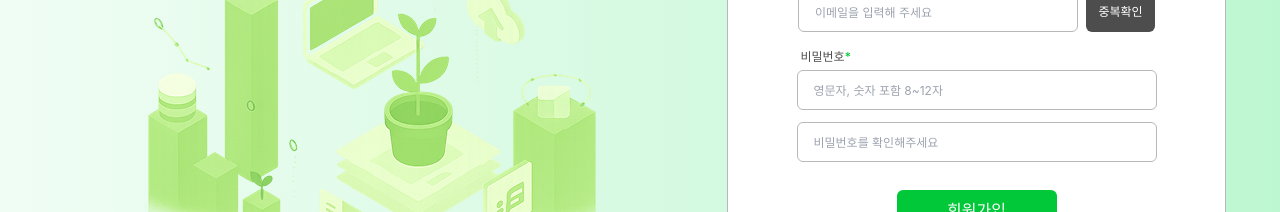
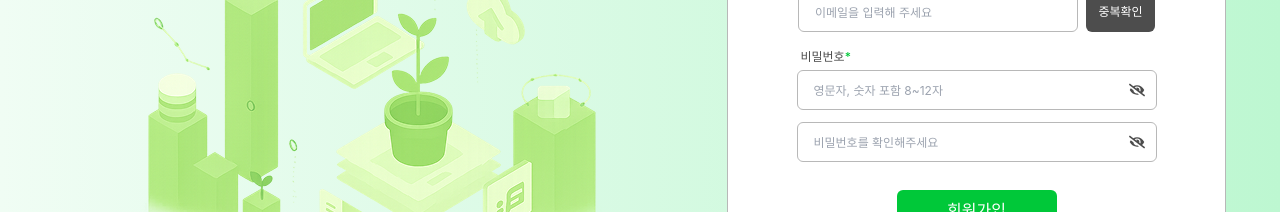
Before and after one commit to 2025-YU-SE/Gardener_web, a React (Vite) app: page /sign-up in a window 1280 px wide. Shown: the part 350-562 px from the top of the page. Built offline with nearby package versions, Linux system fonts and the light colour scheme; no server answers; a web font is replaced by a local one.

Commit message:
feat: 비밀번호 보기 기능 추가

```diff
--- a/src/pages/SignUp.jsx
+++ b/src/pages/SignUp.jsx
@@ -2,6 +2,7 @@ import React, { useState } from "react";
 import HeaderAuth from "../components/header/HeaderAuth";
 import illustration from "../assets/illustration.png";
 import { signup, checkUsername, checkEmail } from "../api/userApi";
+import { FaEye, FaEyeSlash } from "react-icons/fa";
 
 function SignUp() {
   // 입력값 상태 관리
@@ -19,6 +20,9 @@ function SignUp() {
   const [isCheckingEmail, setIsCheckingEmail] = useState(false);
   const [emailCheckMessage, setEmailCheckMessage] = useState("");
   const [isEmailAvailable, setIsEmailAvailable] = useState(null);
+
+  const [showPassword, setShowPassword] = useState(false);
+  const [showPasswordCheck, setShowPasswordCheck] = useState(false);
 
   // 아이디 중복 확인
   const handleCheckUsername = async () => {
@@ -221,24 +225,45 @@ function SignUp() {
               <label className="flex items-center text-[12px] font-medium text-[#4D4D4D] ml-1 mb-1">
                 비밀번호 <p className="text-[#00C839]">*</p>
               </label>
+
+              <div className="relative">
                 <input
-                type="password"
+                  type={showPassword ? "text" : "password"}
                   placeholder="영문자, 숫자 포함 8~12자"
-                className="w-[360px] h-[40px] border border-[#B8B8B8] rounded-[6px] px-4 py-3 text-[12px]"
+                  className="w-[360px] h-[40px] border border-[#B8B8B8] rounded-[6px] px-4 py-3 text-[12px] pr-10"
                   value={password}
                   onChange={(e) => setPassword(e.target.value)}
                 />
+
+                <button
+                  type="button"
+                  className="absolute right-3 top-1/2 -translate-y-1/2 text-[#4D4D4D]"
+                  onClick={() => setShowPassword((prev) => !prev)}
+                >
+                  {showPassword ? <FaEye /> : <FaEyeSlash />}
+                </button>
+              </div>
             </div>
 
             {/* 비밀번호 확인 */}
             <div className="flex flex-col mb-7">
+              <div className="relative">
                 <input
-                type="password"
+                  type={showPasswordCheck ? "text" : "password"}
                   placeholder="비밀번호를 확인해주세요"
-                className="w-[360px] h-[40px] border border-[#B8B8B8] rounded-[6px] px-4 py-3 text-[12px]"
+                  className="w-[360px] h-[40px] border border-[#B8B8B8] rounded-[6px] px-4 py-3 text-[12px] pr-10"
                   value={passwordCheck}
                   onChange={(e) => setPasswordCheck(e.target.value)}
                 />
+
+                <button
+                  type="button"
+                  className="absolute right-3 top-1/2 -translate-y-1/2 text-[#4D4D4D]"
+                  onClick={() => setShowPasswordCheck((prev) => !prev)}
+                >
+                  {showPasswordCheck ? <FaEye /> : <FaEyeSlash />}
+                </button>
+              </div>
             </div>
 
             {/* 회원가입 버튼 */}
```
Lines whose indentation alone changed are shown as unchanged.
